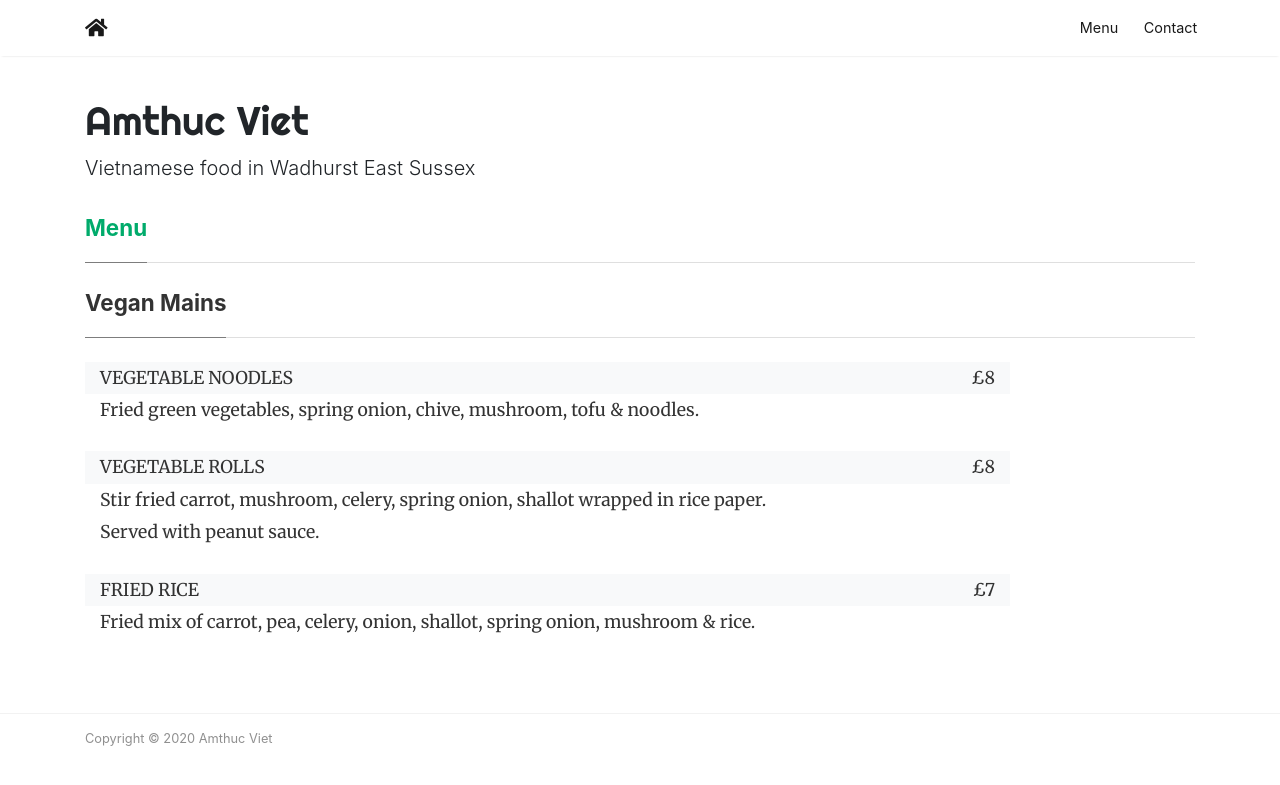
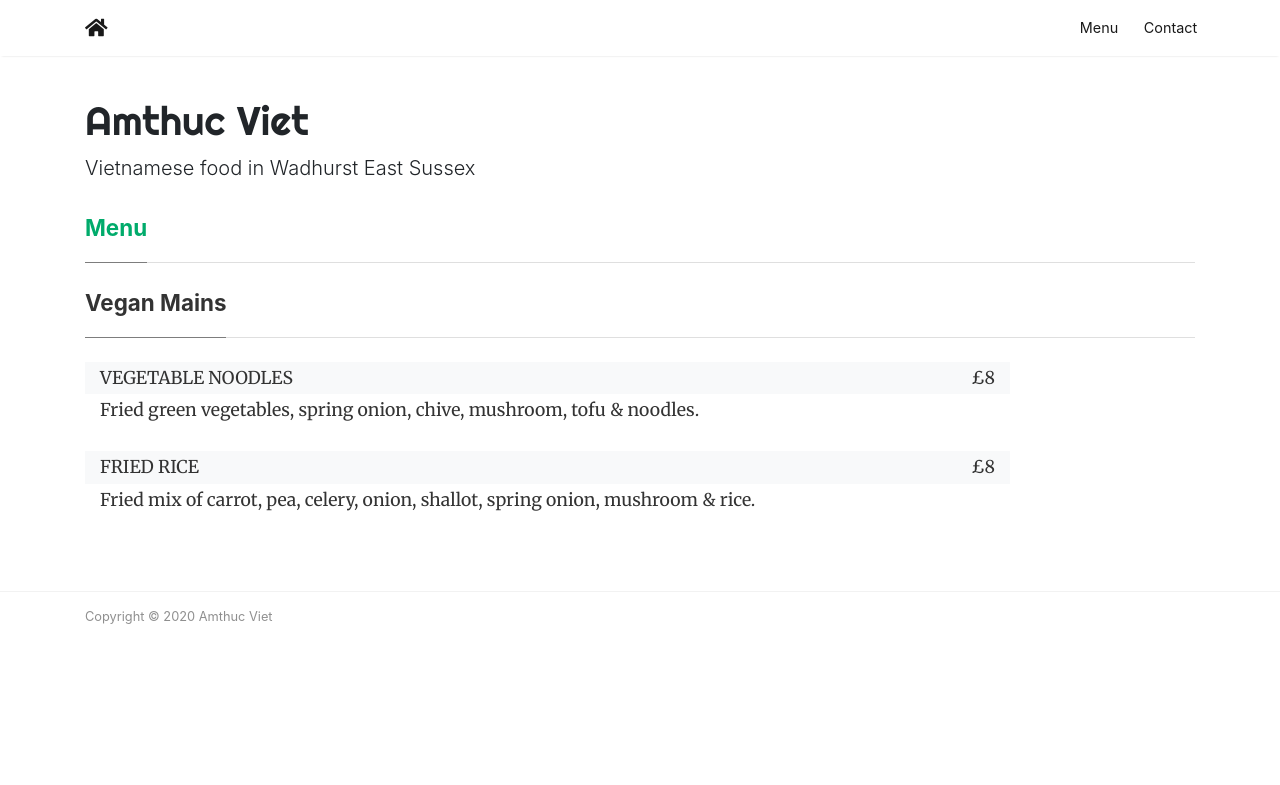
Before and after one commit to sela/amthuc-viet, a Jekyll site: the page built from _pages/vegan-mains.md, in a window 1280 px wide. Shown: the top 785 px of the page. Built offline with Jekyll 4.4.1, drawn with Linux system fonts in a browser that asks for light colours; nearby versions of some CDN libraries.

Commit message:
update the food menu

```diff
--- a/_data/amthuc_viet_menu.csv
+++ b/_data/amthuc_viet_menu.csv
@@ -26,6 +26,5 @@ MUSHROOM IN COCONUT MILK,"Shimeji/chestnut mushroom cooked with coconut milk, pa
 STEAMED ENOKI MUSHROOM,"Enoki mushroom steamed with soy sauce, spring onion & black pepper.",6,vegan-starters,
 STIR FRIED OYSTER MUSHROOMS ,"King oyster mushrooms stir fried with mushroom sauce, black pepper & coriander.",8,vegan-starters,
 VEGETABLE NOODLES,"Fried green vegetables, spring onion, chive, mushroom, tofu & noodles.",8,vegan-mains,
-VEGETABLE ROLLS,"Stir fried carrot, mushroom, celery, spring onion, shallot wrapped in rice paper. Served with peanut sauce.",8,vegan-mains,
-FRIED RICE,"Fried mix of carrot, pea, celery, onion, shallot, spring onion, mushroom & rice.",7,vegan-mains,
+FRIED RICE,"Fried mix of carrot, pea, celery, onion, shallot, spring onion, mushroom & rice.",8,vegan-mains,
 STEAMED RICE ,Steamed Jasmine rice.,2,rice,
```
Also changed, not shown: _pages/menu.md (+1 -0 lines).
